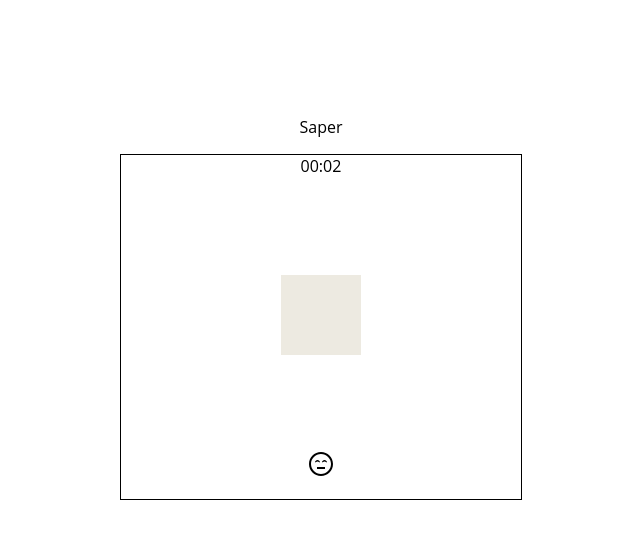
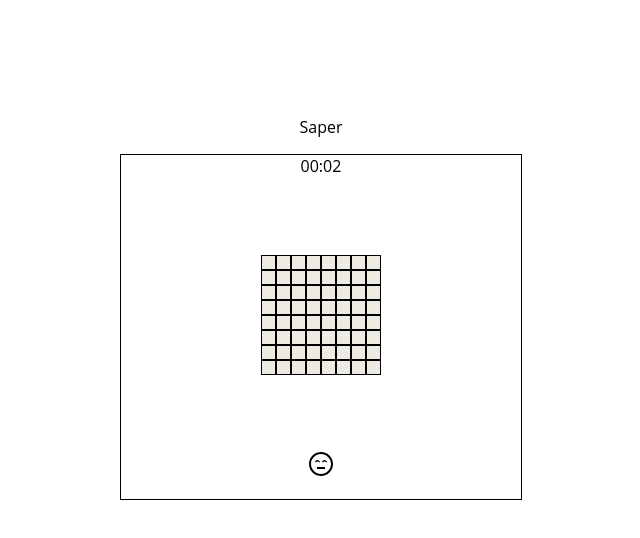
Before and after one commit to kowalskael/basicJS, a plain HTML site: page Saper/index.html in a window 1280 px wide. Both pictures are taken after a click on the input "OK". Shown: the whole page, without its empty margins (319-959 px from the left). Drawn offline with Linux system fonts and the light colour scheme.

Commit message:
Saper, all div's with 'hidden' class

```diff
--- a/Saper/index.css
+++ b/Saper/index.css
@@ -67,7 +67,7 @@ body {
 #board > div {
     display: flex;
     flex-direction: column;
-    width: 10px;
+    width: 15px;
     height: 100%;
     justify-content: center;
     align-content: center;
@@ -75,7 +75,13 @@ body {
 
 #board > div > div {
     justify-content: center;
-    width: 10px;
-    height: 10px;
+    width: 15px;
+    height: 15px;
+}
+
+.hidden {
     background: #edeae1;
+    border-style: solid;
+    border-width: 1px;
+    box-sizing: border-box;
 }
--- a/Saper/index.js
+++ b/Saper/index.js
@@ -5,7 +5,7 @@ document.getElementById("submit").onclick = function() {
 	document.getElementById("start").style.display = "none"; // saper menu hidden
 	document.getElementById("play").style.display = "block"; // show play area
 
-	//timer
+	// TIMER
 	let time = document.getElementById("timer"); // refer to timer element
 
 	let seconds = 0; let minutes = 0;
@@ -29,11 +29,12 @@ document.getElementById("submit").onclick = function() {
 
 	timer();
 
-	// play area
+	// PLAY
 	let rows = document.getElementById("width").value;
 	let columns = document.getElementById("height").value;
 	let bombNums = document.getElementById("bombNums").value;
 
+	// create Array with objects
 	let objArr = []; // two-dimensional array
 	const square = { fill: 0, state: 'hidden' }; // object with parameters about Saper squares
 
@@ -44,7 +45,7 @@ document.getElementById("submit").onclick = function() {
 		}
 	}
 
-	//create Array with div's
+	// create Array with div's
 	let divContainer = document.getElementById("board"); // variable returning html element
 	let divArr = [];
 
@@ -55,12 +56,12 @@ document.getElementById("submit").onclick = function() {
 		for (let j = 0; j < columns; j++) {
 			let column = document.createElement('div');
 			row.appendChild(column);
-			column.setAttribute("class", 'row' + i + 'column' + j);
-			divArr[i][j] = document.getElementsByClassName('row' + i + 'column' + j);
+			column.setAttribute("class", 'hidden'); // every element with class hidden for start
+			divArr[i][j] = document.getElementsByClassName('hidden');
 		}
 	}
 
-	console.log(board.childNodes);
+	console.log(divContainer.childNodes);
 	console.log(objArr);
 	console.log(divArr);
 };
```
